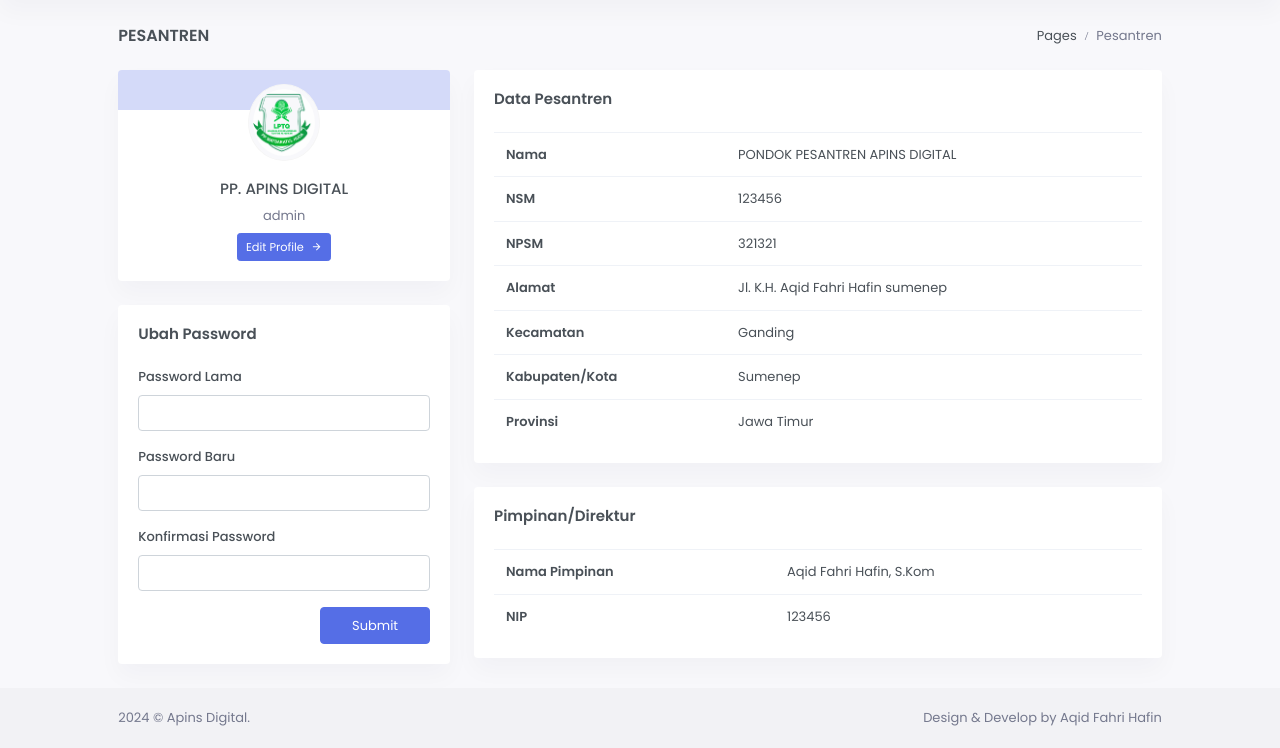
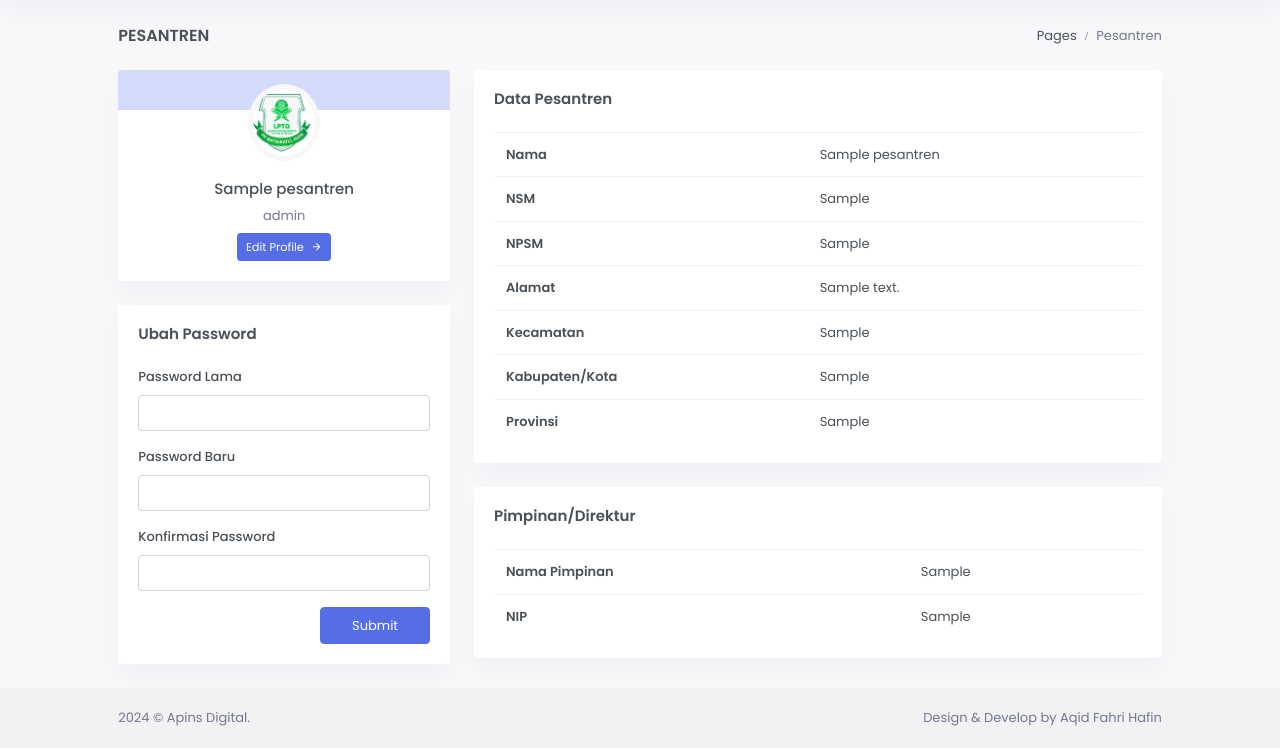
Before and after one commit to aqidfahrihafin/e-myclass, a CodeIgniter app: page /database/pesantren in a window 1280 px wide. Shown: the part 123-871 px from the top of the page. Run offline with CodeIgniter, Linux system fonts and the light colour scheme; tables that the repository leaves empty or names only in its code hold one stand-in row (values such as "Sample post"); some libraries are stand-ins or nearby versions.

Commit message:
first commit

```diff
--- a/application/controllers/admin/Pesantren.php
+++ b/application/controllers/admin/Pesantren.php
@@ -3,9 +3,15 @@ defined('BASEPATH') OR exit('No direct script access allowed');
 
 class Pesantren extends CI_Controller {
 
+	public function __construct() {
+        parent::__construct();
+        $this->load->model('PesantrenModel');
+    }
+
 	public function index() {
 		$data['title'] = 'Pesantren';
 
+		$data['pesantren'] = $this->PesantrenModel->get_pesantren();
         $data['content_view'] = 'admin/profilpesantren/index';
         $this->load->view('templates/content', $data);
 	}
--- /dev/null
+++ b/application/models/PesantrenModel.php
@@ -0,0 +1,21 @@
+<?php
+class PesantrenModel extends CI_Model {
+
+    public function __construct() {
+        parent::__construct();
+        $this->load->database();
+    }
+
+    // Mengambil semua data pesantren
+    public function get_pesantren() {
+        $query = $this->db->get('pesantren');
+        return $query->result_array();
+    }
+
+    // Mengupdate data pesantren
+    public function update_pesantren($data, $id) {
+        $this->db->where('id', $id);
+        return $this->db->update('pesantren', $data);
+    }
+
+}?>
--- a/application/views/admin/profilpesantren/index.php
+++ b/application/views/admin/profilpesantren/index.php
@@ -1,4 +1,5 @@
-            <div class="row">
+    <?php foreach ($pesantren as $result): ?>
+           <div class="row">
                 <div class="col-xl-4">
                     <div class="card overflow-hidden">
                         <div class="bg-soft-primary">
@@ -17,7 +18,7 @@
                                         <img src="<?php echo base_url('public/assets/');?>images/logo1.png" alt=""
                                             class="img-thumbnail rounded-circle">
                                     </div>
-                                    <h5 class="font-size-15 text-truncate">PP. APINS DIGITAL</h5>
+                                    <h5 class="font-size-15 text-truncate"><?php echo $result['nama_lembaga']; ?></h5>
                                     <p class="text-muted mb-0 text-truncate">admin</p>
                                     <div class="mt-2">
                                         <a href="" class="btn btn-primary waves-effect waves-light btn-sm">Edit
@@ -66,31 +67,31 @@
                                     <tbody>
                                         <tr>
                                             <th scope="row">Nama </th>
-                                            <td>PONDOK PESANTREN APINS DIGITAL</td>
+                                            <td><?php echo $result['nama_lembaga']; ?></td>
                                         </tr>
                                         <tr>
                                             <th scope="row">NSM </th>
-                                            <td>123456</td>
+                                            <td><?php echo $result['nsm']; ?></td>
                                         </tr>
                                         <tr>
                                             <th scope="row">NPSM </th>
-                                            <td>321321</td>
+                                            <td><?php echo $result['npsm']; ?></td>
                                         </tr>
                                         <tr>
                                             <th scope="row">Alamat </th>
-                                            <td>Jl. K.H. Aqid Fahri Hafin sumenep</td>
+                                            <td><?php echo $result['alamat']; ?></td>
                                         </tr>
                                         <tr>
                                             <th scope="row">Kecamatan </th>
-                                            <td>Ganding</td>
+                                            <td><?php echo $result['kecamatan']; ?></td>
                                         </tr>
                                         <tr>
                                             <th scope="row">Kabupaten/Kota </th>
-                                            <td>Sumenep</td>
+                                            <td><?php echo $result['kabupaten']; ?></td>
                                         </tr>
                                         <tr>
                                             <th scope="row">Provinsi </th>
-                                            <td>Jawa Timur</td>
+                                            <td><?php echo $result['provinsi']; ?></td>
                                         </tr>
                                     </tbody>
                                 </table>
@@ -106,11 +107,11 @@
                                     <tbody>
                                         <tr>
                                             <th scope="row">Nama Pimpinan </th>
-                                            <td>Aqid Fahri Hafin, S.Kom</td>
+                                            <td><?php echo $result['pimpinan']; ?></td>
                                         </tr>
                                         <tr>
                                             <th scope="row">NIP </th>
-                                            <td>123456</td>
+                                            <td><?php echo $result['nip']; ?></td>
                                         </tr>
                                     </tbody>
                                 </table>
@@ -120,3 +121,4 @@
                 </div>
             </div>
             <!-- end row -->
+ <?php endforeach; ?>
```
